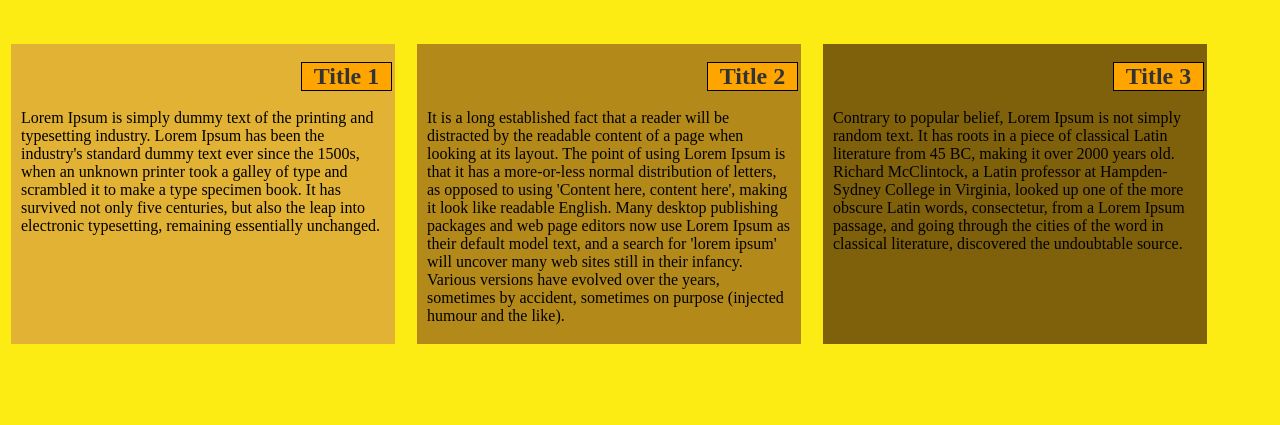
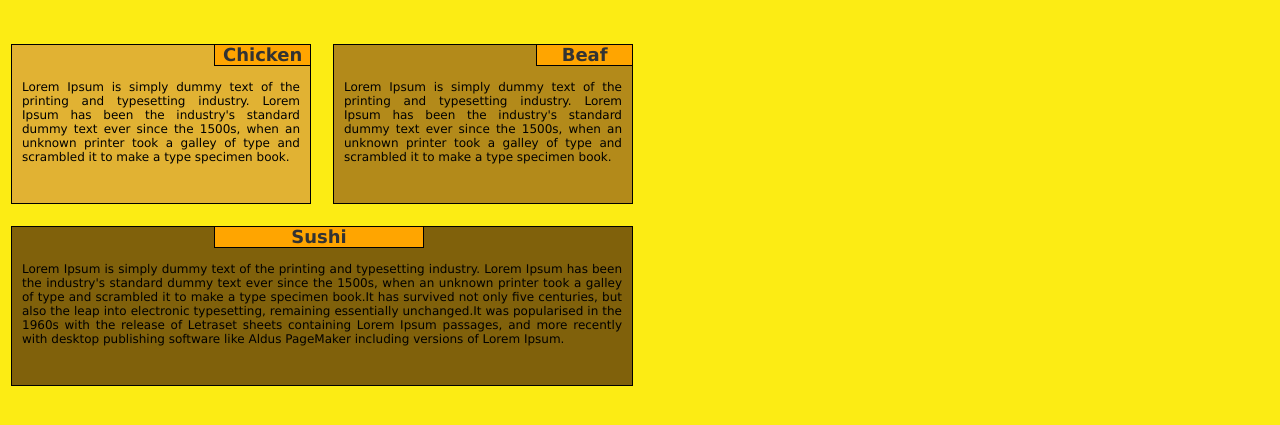
Before and after one commit to laurentdeke/module-2-tablet, a plain HTML site: page index.html in a window 1280 px wide. Shown: the part 85-510 px from the top of the page. Drawn offline with Linux system fonts and the light colour scheme.

Commit message:
Update index.html

```diff
--- a/index.html
+++ b/index.html
@@ -27,60 +27,59 @@
         height: 470px;
         width: 23%;
         padding: 0 10px;
+        border: 1px solid black;
+        text-align: justify;
+        font-family: verdana, sans-serif;
+        font-size: 12px;
       }
       #column1 {
         position: relative;
         background-color: #E1B233;
         margin: 11px;
-        width: 30%;
-        height: 300px;
+        width: 300px;
+        height: 160px;
+        overflow-x: auto;
+        overflow-y: hidden;
+
       }
       #column2 {
         position: relative;
         background-color: #B38A1A;
         margin: 11px;
-        width: 30%;
-        height: 300px;
+        width: 300px;
+        height: 160px;
+        overflow-x: auto;
+        overflow-y: hidden;
       }
       #column3 {
         position: relative;
         background-color: #80610B;
         margin: 11px;
-        width: 30%;
-        height: 300px;
+        width: 622px;
+        height: 160px;
+        overflow-x: auto;
+        overflow-y: auto;
       }
       h1 {
         position: relative;
-        color: #000000;
+        color: black;
         text-align: center;
         margin-top: 45px;
       }
       h2 {
         position: relative;
-        color: #000000;
+        color: black;
         text-align: center;
         border: 1px solid black;
-        width: 25%;
+        width: 35%;
         background-color: orange;
         color: #333;
-        margin-left: 280px;
+        margin-left: 192px;
+        margin-top: -2px;
+      }
 
-      }
         /******TABLET DEVICE******/
-@ media (min-width: 768px) and (max-width: 991px)
-  #p1 {
-    width: 80%;
-    height: 150px;
-  }
-  #p2 {
-    width: 150px;
-    height: 150px;
-  }
-  #p3 {
-    width: 150px;
-    height: 150px;
-  }
- }
+@ media only screen and (min-width: 768px) and (max-width: 991px)
   #p {
     width: 100%;
     text-align: justify;
@@ -106,17 +105,17 @@
   <body>
     <main id="boxes">
       <h1>TABLET</h1><br><br>
-      <div id="column1"><br>
-        <h2>Title 1</h2><br>
-        <p1>Lorem Ipsum is simply dummy text of the printing and typesetting industry. Lorem Ipsum has been the industry's standard dummy text ever since the 1500s, when an unknown printer took a galley of type and scrambled it to make a type specimen book. It has survived not only five centuries, but also the leap into electronic typesetting, remaining essentially unchanged.</p1>
+      <div id="column1">
+        <h2>Chicken</h2><br>
+        <p1>Lorem Ipsum is simply dummy text of the printing and typesetting industry. Lorem Ipsum has been the industry's standard dummy text ever since the 1500s, when an unknown printer took a galley of type and scrambled it to make a type specimen book. </p1>
       </div>
-      <div id="column2"><br>
-        <h2>Title 2</h2><br>
-        <p2>It is a long established fact that a reader will be distracted by the readable content of a page when looking at its layout. The point of using Lorem Ipsum is that it has a more-or-less normal distribution of letters, as opposed to using 'Content here, content here', making it look like readable English. Many desktop publishing packages and web page editors now use Lorem Ipsum as their default model text, and a search for 'lorem ipsum' will uncover many web sites still in their infancy. Various versions have evolved over the years, sometimes by accident, sometimes on purpose (injected humour and the like).</p2>
+      <div id="column2">
+        <h2>Beaf</h2><br>
+        <p2>Lorem Ipsum is simply dummy text of the printing and typesetting industry. Lorem Ipsum has been the industry's standard dummy text ever since the 1500s, when an unknown printer took a galley of type and scrambled it to make a type specimen book.</p2>
       </div>
-      <div id="column3"><br>
-        <h2>Title 3</h2><br>
-        <p3>Contrary to popular belief, Lorem Ipsum is not simply random text. It has roots in a piece of classical Latin literature from 45 BC, making it over 2000 years old. Richard McClintock, a Latin professor at Hampden-Sydney College in Virginia, looked up one of the more obscure Latin words, consectetur, from a Lorem Ipsum passage, and going through the cities of the word in classical literature, discovered the undoubtable source.</p3>
+      <div id="column3">
+        <h2>Sushi</h2><br>
+        <p3>Lorem Ipsum is simply dummy text of the printing and typesetting industry. Lorem Ipsum has been the industry's standard dummy text ever since the 1500s, when an unknown printer took a galley of type and scrambled it to make a type specimen book.It has survived not only five centuries, but also the leap into electronic typesetting, remaining essentially unchanged.It was popularised in the 1960s with the release of Letraset sheets containing Lorem Ipsum passages, and more recently with desktop publishing software like Aldus PageMaker including versions of Lorem Ipsum.</p3>
       </div>
     </main>
   </body>
```
